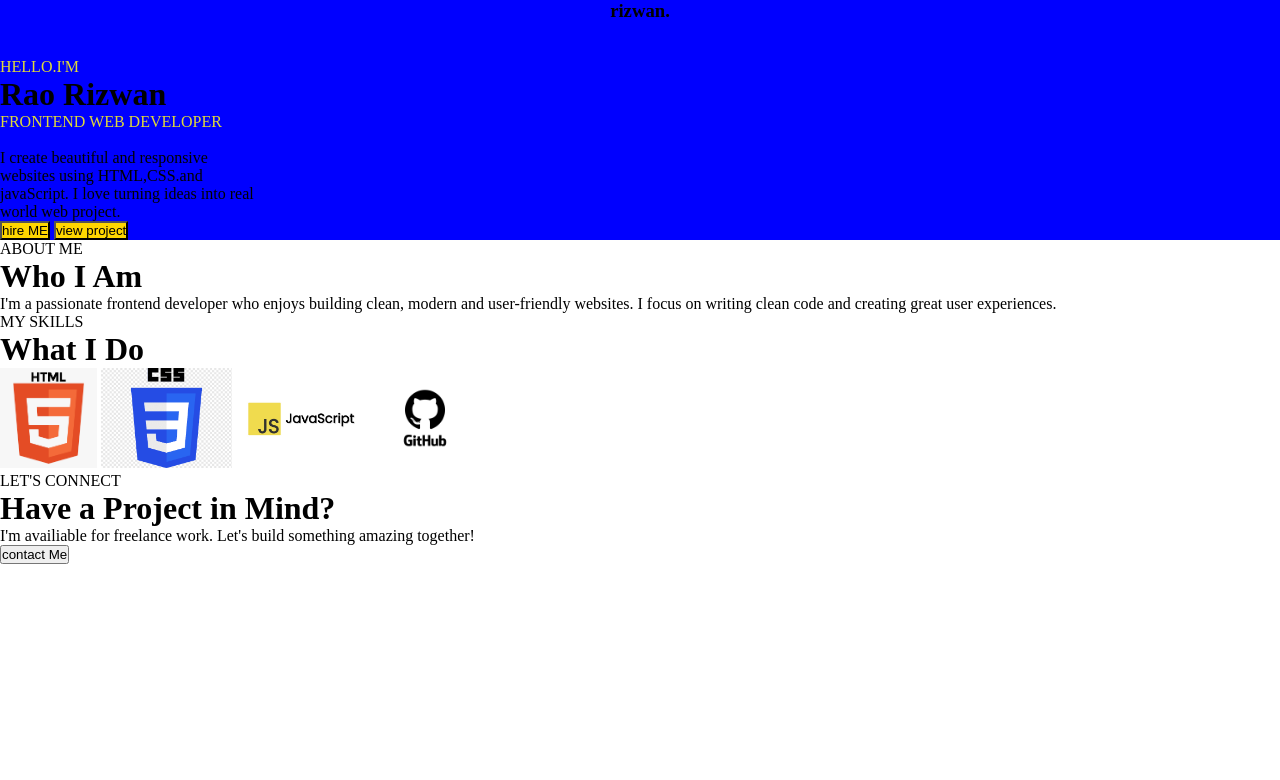
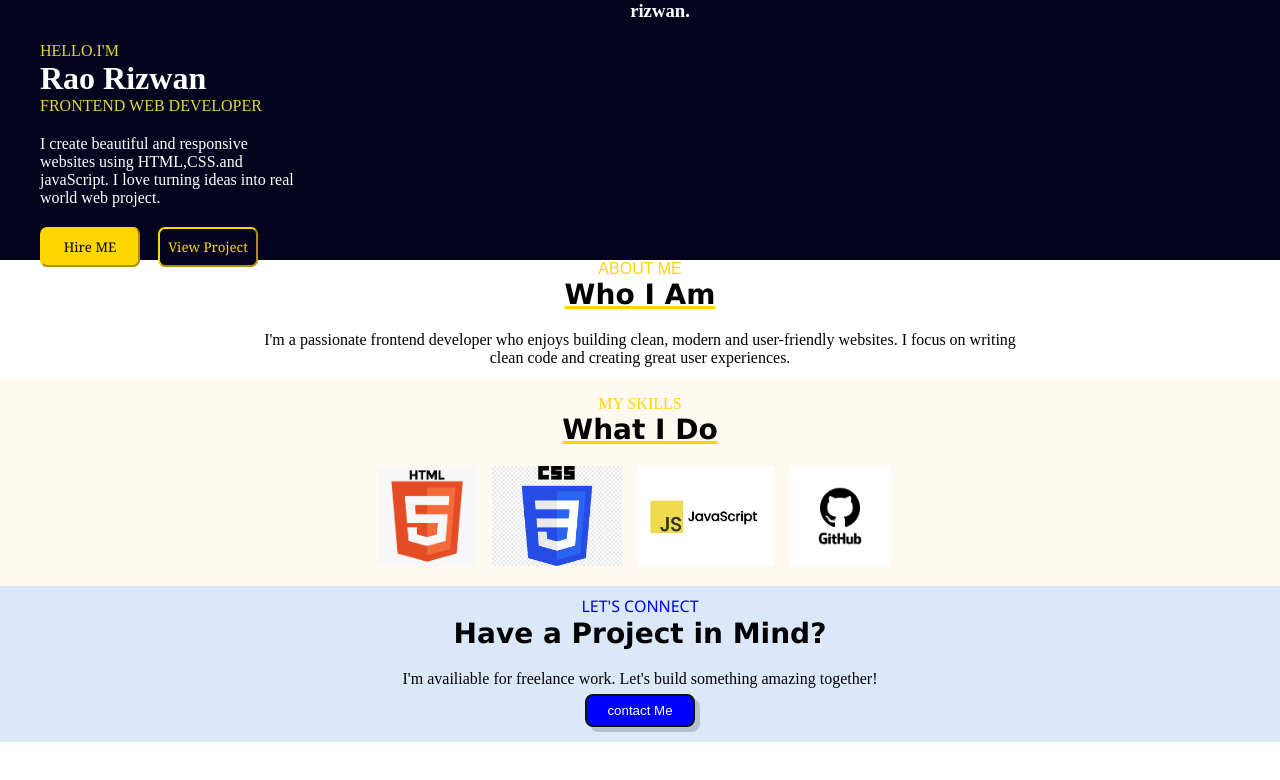
Before and after one commit to RaoRizwan-125/CSS2, a plain HTML site: page index.html in a window 1280 px wide. Drawn offline with Linux system fonts and the light colour scheme.

Commit message:
Maine code change

```diff
--- a/index.html
+++ b/index.html
@@ -1,25 +1,23 @@
 <!DOCTYPE html>
 <html lang="en">
+
 <head>
     <meta charset="UTF-8">
     <meta name="viewport" content="width=device-width, initial-scale=1.0">
     <title>css 2</title>
     <link rel="stylesheet" href="style.css">
 </head>
+
 <body>
     <div class="blue">
         <center>
             <h3>rizwan.</h3>
         </center>
-    <br>
-    <br>
         <div class="hello">
             <p>HELLO.I'M</p>
             <H1>Rao Rizwan</H1>
             <p>FRONTEND WEB DEVELOPER</p>
         </div>
-    <br>
-    <div class="white">
         <div class="para">
             <p>
                 I create beautiful and responsive websites using HTML,CSS.and javaScript.
@@ -27,31 +25,34 @@
             </p>
         </div>
         <div class="box">
-        <button>hire ME</button>
-        <button>view project</button>
+            <button class="hire">Hire ME</button>
+            <button class="View">View Project</button>
         </div>
     </div>
+    <div class="BOTTOM">
         <center>
-        </div>
-        <p>ABOUT ME</p>
+            <p class="about">ABOUT ME</p>
             <h1>Who I Am</h1>
-        <p>I'm a passionate frontend developer who enjoys building clean, modern and user-friendly websites. I focus on writing clean code and creating great user experiences.</p>
+            <p>I'm a passionate frontend developer who enjoys building clean, modern and user-friendly websites. I focus
+                on writing clean code and creating great user experiences.</p>
             <div class="pic">
                 <p>MY SKILLS</p>
                 <h1>What I Do</h1>
-            <label>
                 <img src="pic/html pic.png" alt="html pic">
                 <img src="pic/css pic.png" alt="css pic">
                 <img src="pic/java pic.jpg" alt="java pic">
                 <img src="pic/github pic.webp" alt="github pic">
-            </label>
             </div>
             <div class="contact">
-            <p>LET'S CONNECT</p>
+                <p class="p1">LET'S CONNECT</p>
                 <h1>Have a Project in Mind?</h1>
                 <p>I'm availiable for freelance work. Let's build something amazing together!</p>
-            <button>contact Me</button>
+               <div class="btn">
+                <a href=""><button>contact Me</button></a>
+               </div>
             </div>
         </center>
+    </div>
 </body>
+
 </html>
--- a/style.css
+++ b/style.css
@@ -1,24 +1,111 @@
-*{
+* {
     margin: 0%;
-    padding: 0%;
+}
+
+h3 {
+    color: white;
 }
 
 .hello>p {
-    color:rgb(223, 217, 57)
+    color: rgb(223, 217, 57)
+}
+
+.para {
+    width: 20%;
+    color: white;
+}
+
+.hello h1 {
+    color: white;
+}
+
+.blue {
+    background: rgb(4, 4, 31);
+    height: 260px;
+}
+
+.blue>.hello,
+.para,
+.box,
+h3 {
+    margin-left: 40px;
+    margin-bottom: 20px;
+}
+
+.box .hire {
+    background-color: gold;
+    border-radius: 7px;
+    border-color: gold;
+    width: 100px;
+    height: 40px;
+    font-family: Georgia, 'Times New Roman', Times, serif;
+    margin-right: 14px;
 
 }
-.para{
-    width: 20%;
+.box .View {
+    color: gold;
+      background-color: rgb(4, 4, 31);
+    border-radius: 7px;
+    border-color: gold;
+    width: 100px;
+    height: 40px;
+    font-family: Georgia, 'Times New Roman', Times, serif;
 }
-.blue{
-    background-color: blue;
 
-}
-.box button{
-    background-color: gold;
-
-}
-img{
+img {
     height: 100PX;
     width: auto;
 }
+
+.BOTTOM  {
+    background-color: white;
+}
+
+.BOTTOM p {
+    width: 60%;
+}
+
+.BOTTOM .about {
+    color: hsl(51, 95%, 51%);
+      font-family:sans-serif;
+}
+
+.BOTTOM h1 {
+    text-decoration: 3px underline rgb(255, 215, 0);
+    margin-bottom: 20px;
+    font-family: 'Lucida Sans', 'Lucida Sans Regular', 'Lucida Grande', 'Lucida Sans Unicode', Geneva, Verdana, sans-serif;
+    font-size: 28px;
+    font-weight: 800;
+}
+.BOTTOM .pic {
+    background-color:rgba(255, 228, 196, 0.241) ;
+    margin-top: 12px;
+    padding: 16px;
+}
+.BOTTOM img{
+    margin-right: 12px;
+}
+.BOTTOM .pic p {
+    color: rgb(255, 215, 0) ;
+}
+.BOTTOM .contact {
+    background-color: rgba(84, 145, 225, 0.21);
+    padding: 9px;
+}
+.BOTTOM .contact .p1{
+    color: blue;
+    font-family: 'Segoe UI', Tahoma, Geneva, Verdana, sans-serif;
+}
+.BOTTOM .contact h1{
+    text-decoration:none ;
+}
+.BOTTOM .contact .btn button{
+    margin: 6px;
+    height: 33px;
+    width: 110px;
+    color: white;
+    background-color: blue;
+    border: 2px solid rgb(18, 18, 19);
+    border-radius: 8px;
+    box-shadow: 5px 5px rgba(0, 0, 0, 0.173);
+}
```
Lines whose indentation alone changed are shown as unchanged.
